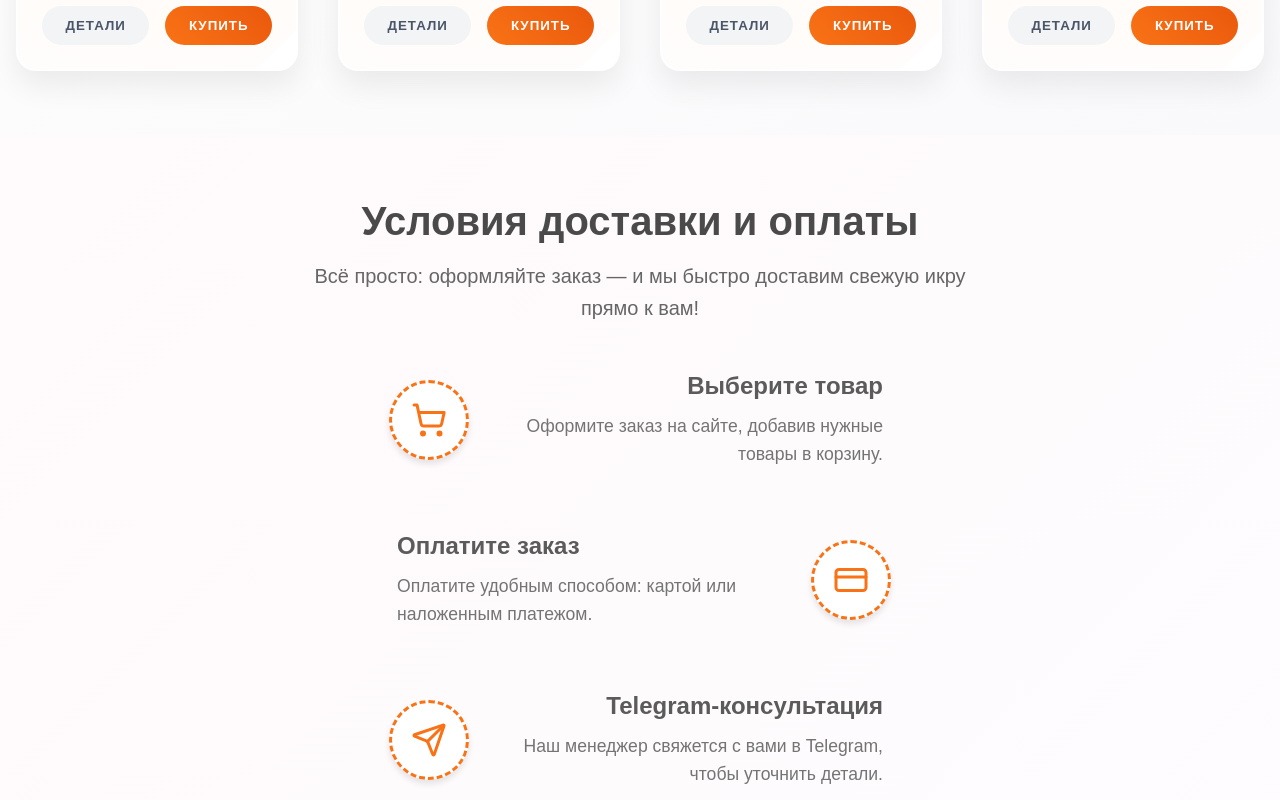
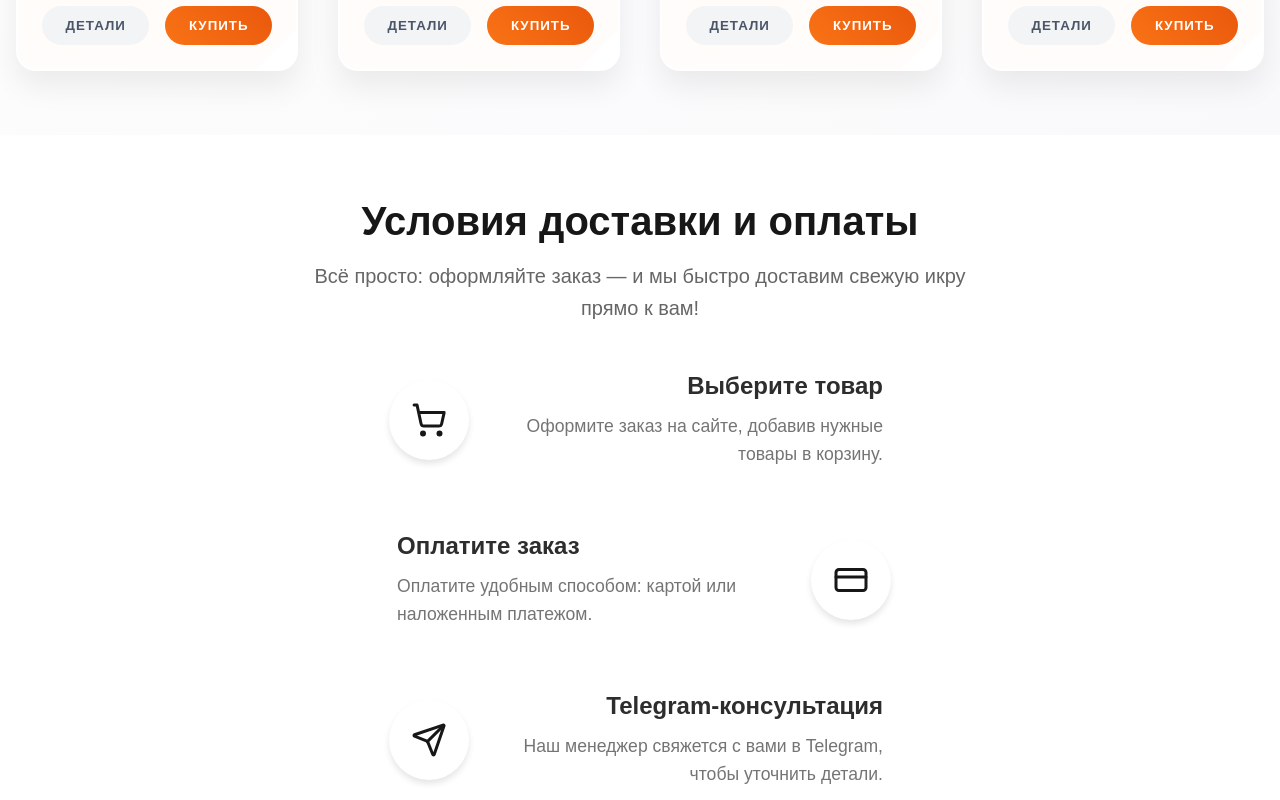
Before and after one commit to ArtemMikhailenko/Fish-market, a Next.js app: page / in a window 1280 px wide. Shown: the part 2780-3580 px from the top of the page. Built offline with nearby package versions, Linux system fonts and the light colour scheme.

Commit message:
add catalog

```diff
--- a/src/components/DeliverySteps/DeliverySteps.module.css
+++ b/src/components/DeliverySteps/DeliverySteps.module.css
@@ -1,9 +1,11 @@
-:global(:root) {
+:global {
+    :root {
         --primary-color: #f97316;
     --secondary-color: #4a4a4a;
     --background-gradient-start: #fffafc;
     --background-gradient-end: #fdfcfe;
   }
+}
 
   .deliverySection {
     position: relative;
--- a/src/components/RequestForm/RequestForm.module.css
+++ b/src/components/RequestForm/RequestForm.module.css
@@ -1,8 +1,10 @@
-:global(:root) {    --primary-color: #f97316;
+:global {
+  :root {  --primary-color: #f97316;
     --secondary-color: #4a4a4a;
     --background-gradient-start: #fffafc;
     --background-gradient-end: #fdfcfe;
   }
+}
 
 .requestSection {
     font-family: 'Inter', sans-serif;
--- a/src/components/ReviewsBlock/ReviewsBlock.module.css
+++ b/src/components/ReviewsBlock/ReviewsBlock.module.css
@@ -1,9 +1,10 @@
-:global(:root) {    --primary-color: #f97316;
+:global {
+  :root {  --primary-color: #f97316;
     --secondary-color: #4a4a4a;
     --background-gradient-start: #fffafc;
     --background-gradient-end: #fdfcfe;
   }
-
+}
   .reviewsContainer {
     background: linear-gradient(135deg, var(--background-gradient-start) 0%, var(--background-gradient-end) 100%);
 
```
